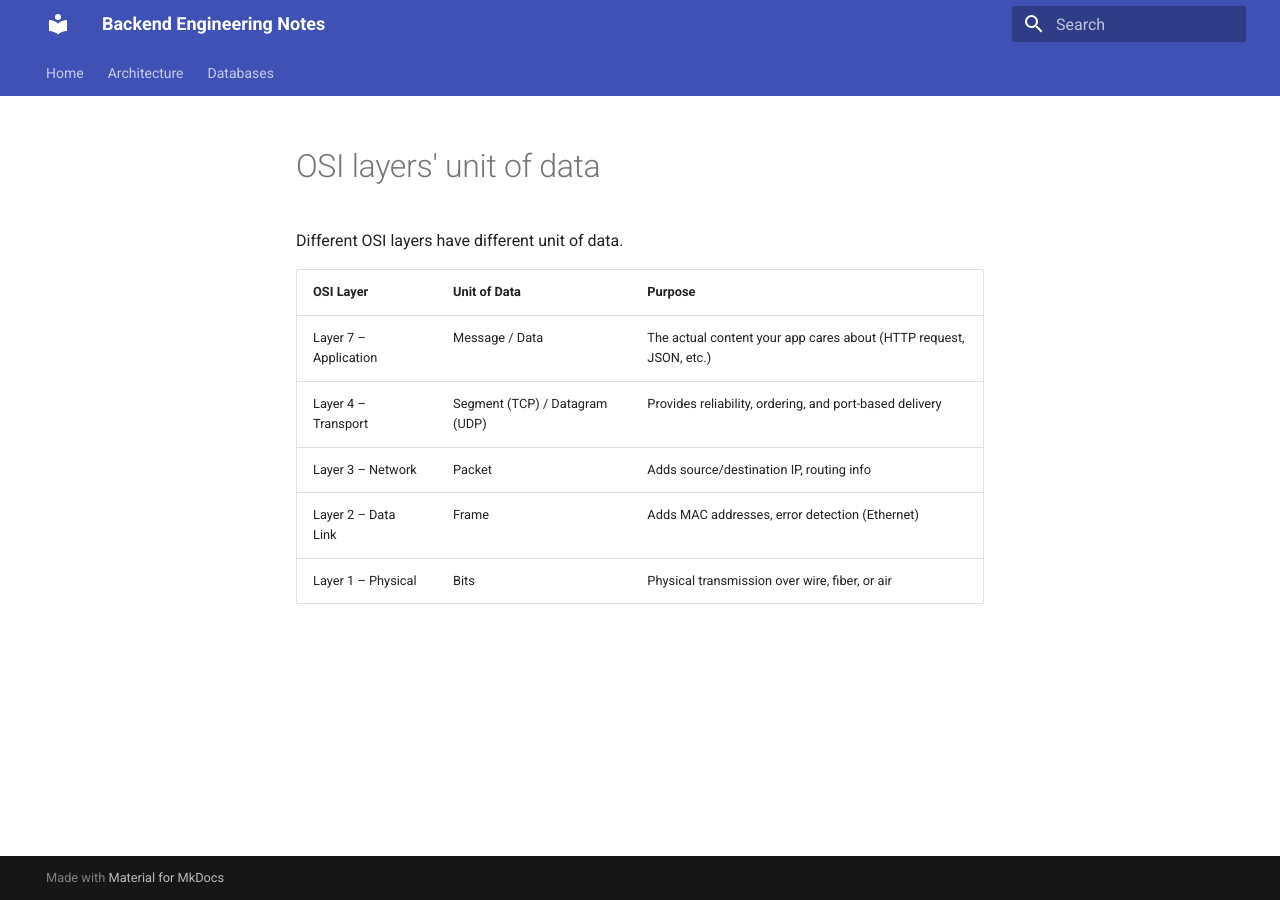
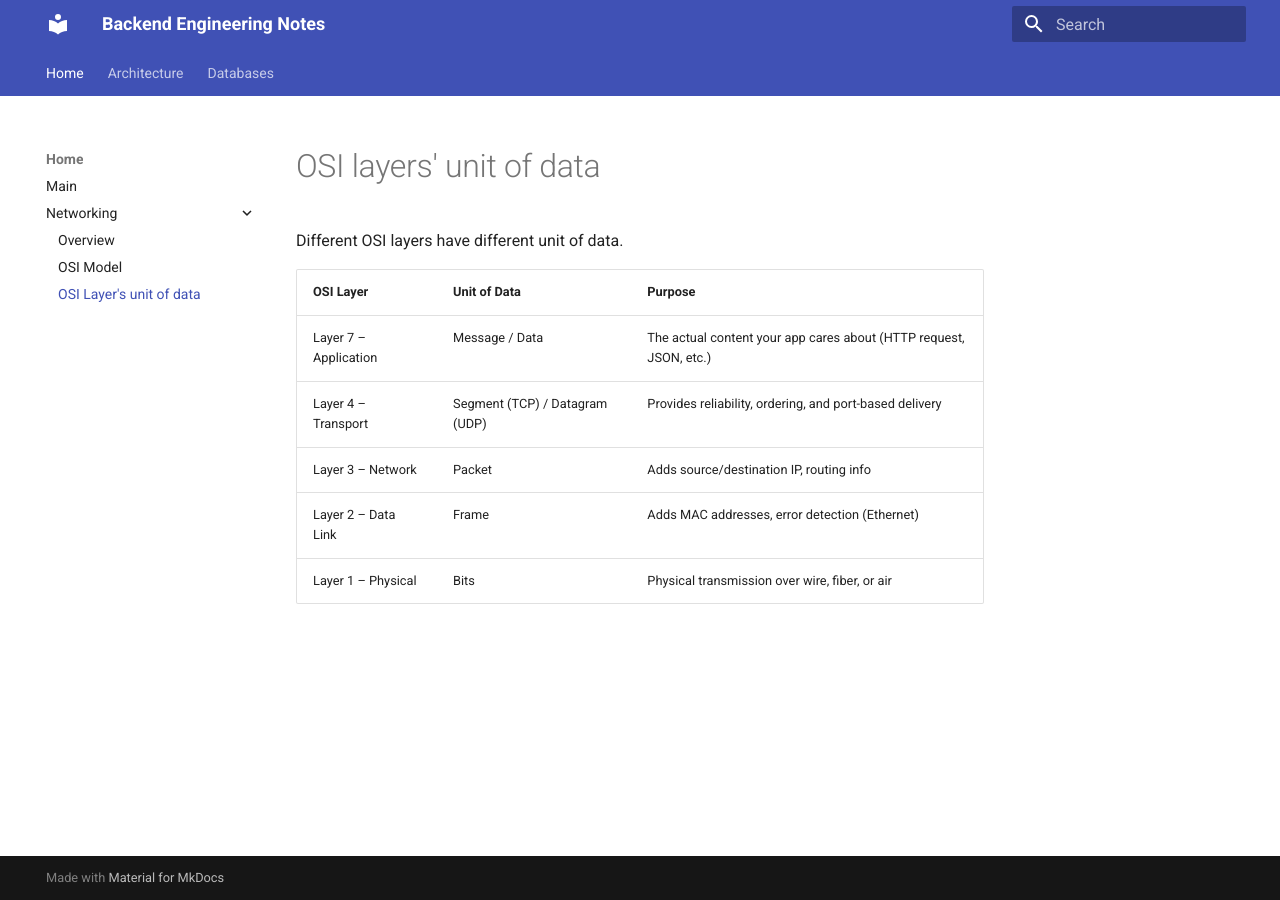
Before and after one commit to labeebahmad201/backend-engineering-notes, an MkDocs documentation site: the page built from docs/networking/osi-unit-of-data.md, in a window 1280 px wide. Built offline with MkDocs 1.6.1 and Material for MkDocs 9.7.7, drawn with Linux system fonts in a browser that asks for light colours.

Commit message:
Update mkdocs.yml

```diff
--- a/mkdocs.yml
+++ b/mkdocs.yml
@@ -26,6 +26,7 @@
       - Networking:
           - Overview: networking/index.md
           - OSI Model: networking/osi.md
+          - OSI Layer's unit of data: networking/osi-unit-of-data.md
   - Architecture:
       - Overview: architecture/layered.md
       - Layered: architecture/layered.md
```
